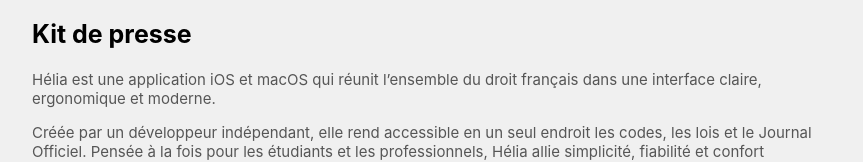
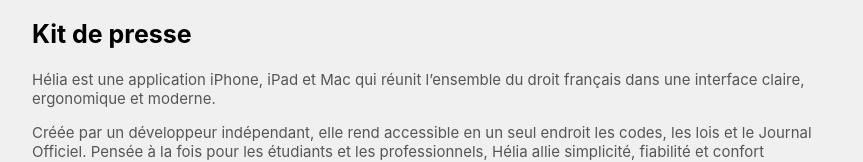
Before and after one commit to sudoloic/sudoloic.github.io, a plain HTML site: page helia3/presse/index.html in a window 1280 px wide. Shown: the part 199-361 px from the top of the page, without its empty margins (208-1071 px from the left). Drawn offline with Linux system fonts and the light colour scheme.

Commit message:
correction presskit

```diff
--- a/helia3/presse/index.html
+++ b/helia3/presse/index.html
@@ -39,7 +39,7 @@
         <section>
             <h1>Kit de presse</h1>
             <p>
-                Hélia est une application iOS et macOS qui réunit l’ensemble du droit français dans une interface claire,
+                Hélia est une application iPhone, iPad et Mac qui réunit l’ensemble du droit français dans une interface claire,
                 ergonomique et moderne.
             </p>
             <p>Créée par un développeur indépendant, elle rend accessible en un seul
```
